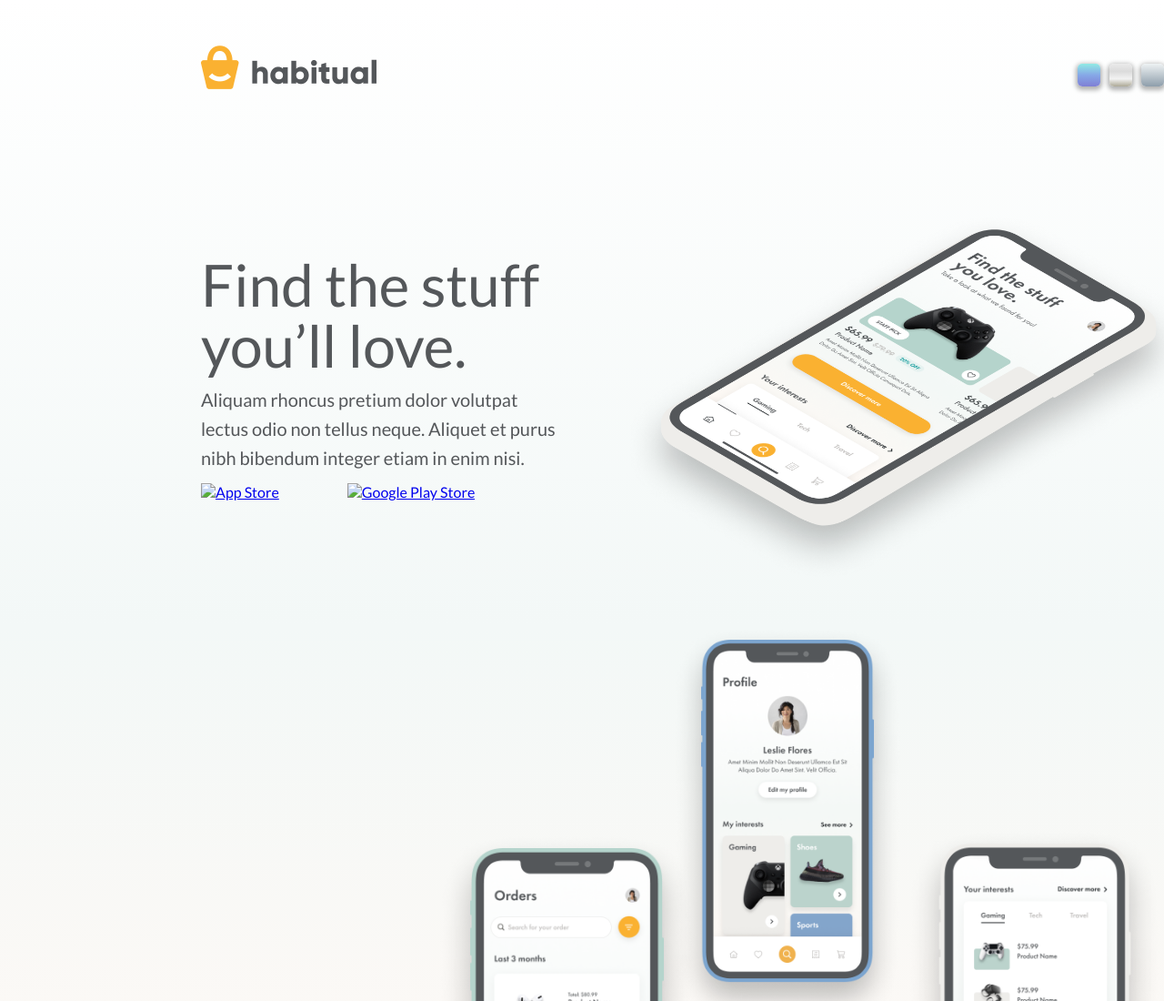
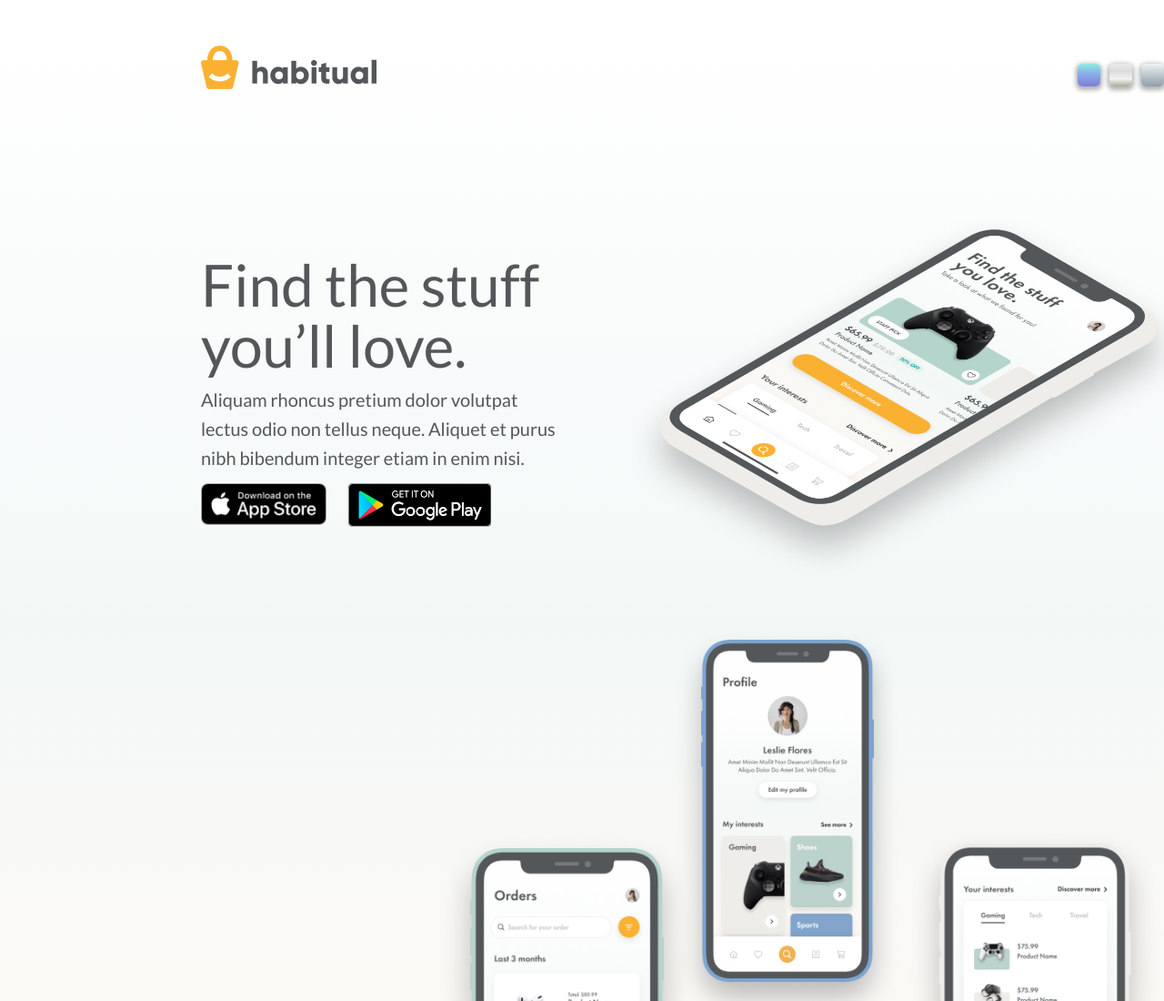
Before and after one commit to MattEspoz/splash-page, a plain HTML site: page index.html in a window 1280 px wide. Shown: the top 1100 px of the page at 91% size. Drawn offline with Linux system fonts and the light colour scheme; the site is published under a folder, as on GitHub Pages, so addresses that start at the root find nothing.

Commit message:
added google store icon

```diff
--- a/index.html
+++ b/index.html
@@ -27,12 +27,12 @@
             <p class="text"> Aliquam rhoncus pretium dolor volutpat lectus odio non tellus neque. Aliquet et purus nibh bibendum integer etiam in enim nisi. </p>
             <div class="app-store-btn">
                 <a href="https://apple.com" target="_blank">
-                    <img src="/img/app-store-button.png" alt="App Store">
+                    <img src="./img/app-store-button.png" alt="App Store">
                 </a>
             </div>
             <div class="google-play-btn">
                 <a href="https://play.google.com" target="_blank">
-                    <img src="/img/google-play-button.png" alt="Google Play Store">
+                    <img src="./img/google-play-button.png" alt="Google Play Store">
                 </a>
             </div>
         </div>
```
